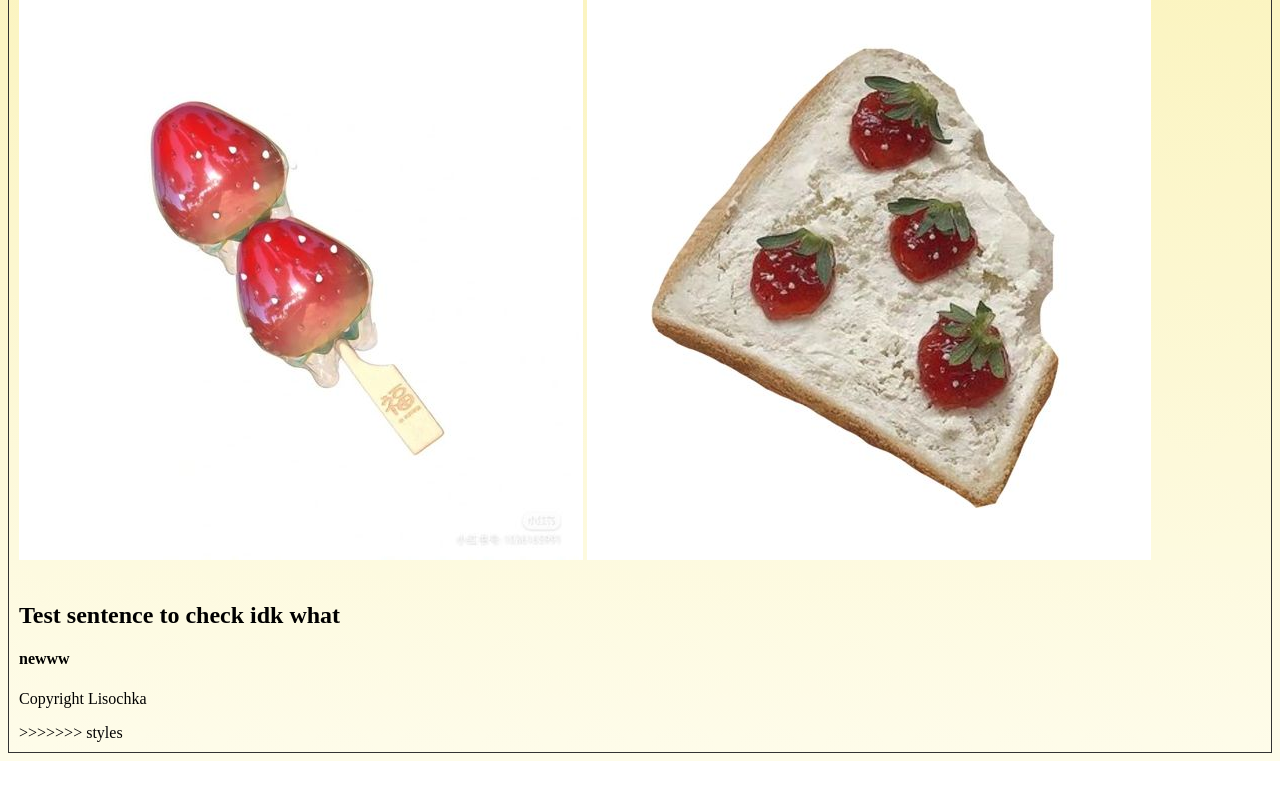
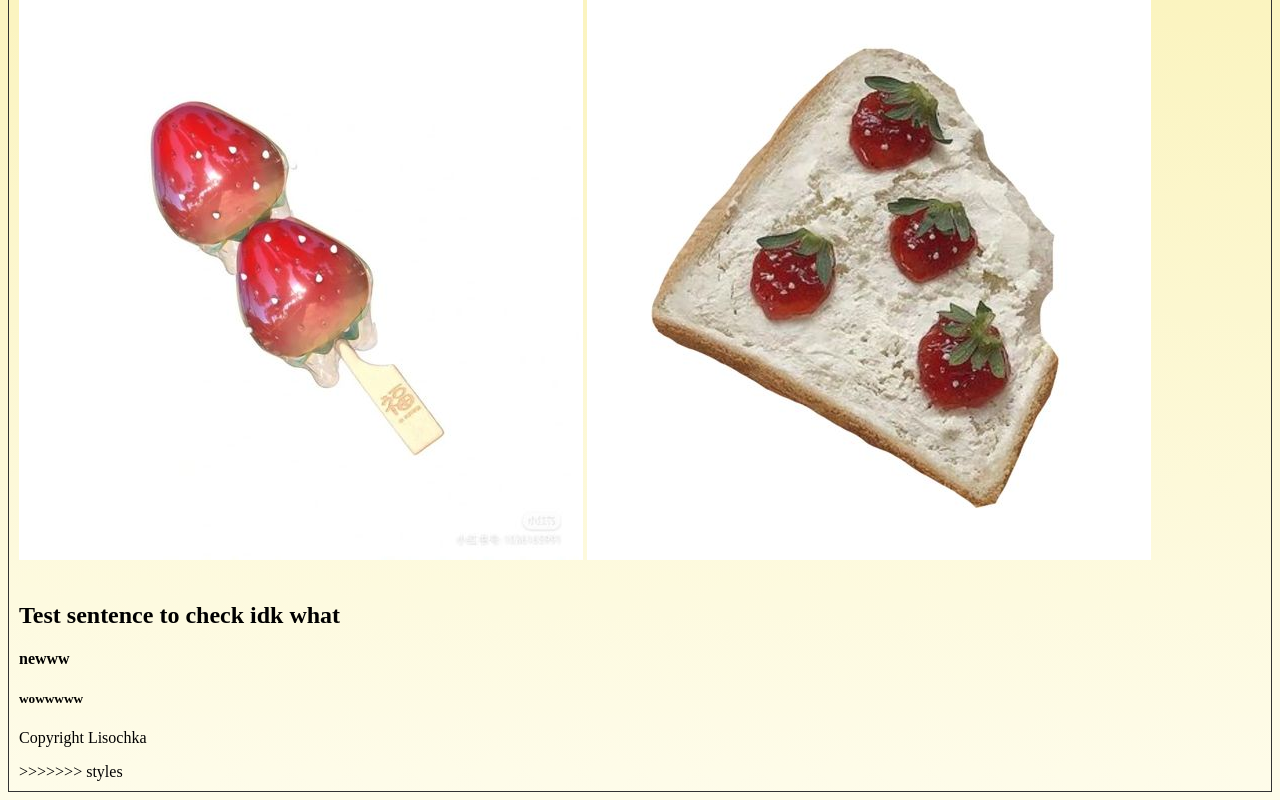
Before and after one commit to ysolomakha/mytestLAB, a plain HTML site: page index.html in a window 1280 px wide. Shown: the part 2594-3394 px from the top of the page. Before the commit the page ends 3355 px from the top, so only its background shows below. Drawn offline with Linux system fonts and the light colour scheme.

Commit message:
develop3 commit 2 - change index html

```diff
--- a/index.html
+++ b/index.html
@@ -20,6 +20,7 @@
         <br>
         <h2>Test sentence to check idk what</h2>
         <h4>newww</h4>
+        <h5>wowwwww</h5>
     <p class="gradient">Copyright Lisochka</p>
     </body>
 >>>>>>> styles
```
